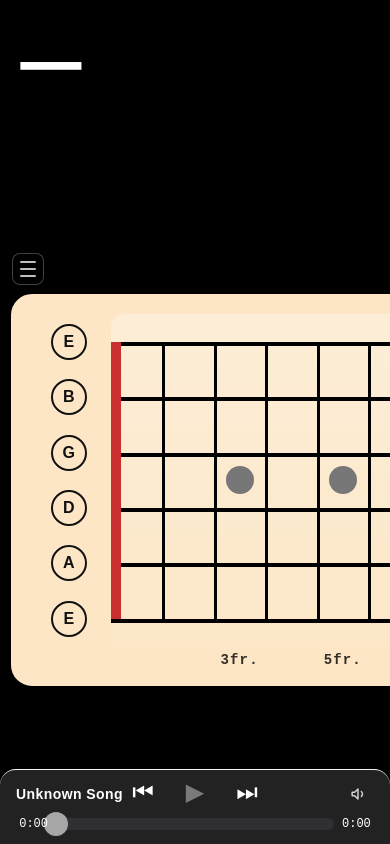
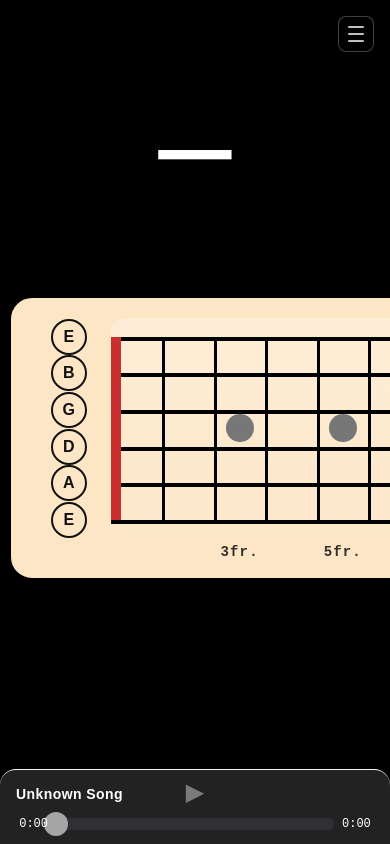
Before and after one commit to damienpoulsen/JAM, a Next.js app: page /jam/1 in a window 390 px wide. Built offline with nearby package versions, Linux system fonts and the light colour scheme; a web font is replaced by a local one.

Commit message:
Mobile UI: centered chords, locked fretboard scroll, settings top-right, remove volume/skip buttons
Co-Authored-By: Claude Sonnet 4.6 <noreply@anthropic.com>

```diff
--- a/app/jam/[id]/components/Fretboard.tsx
+++ b/app/jam/[id]/components/Fretboard.tsx
@@ -18,6 +18,7 @@ type FretboardProps = {
     markerColorOverride?: string;
     labelTextColor?: "white" | "black";
     noteTextColor?: "white" | "black";
+    compact?: boolean;
     fretMarkers: number[];
     frets: number;
     getDisplayedFretboardLabel: (noteIndex: number) => string;
@@ -34,6 +35,7 @@ export default function Fretboard({
     markerColorOverride,
     labelTextColor,
     noteTextColor,
+    compact,
     fretMarkers,
     frets,
     getDisplayedFretboardLabel,
@@ -43,6 +45,7 @@ export default function Fretboard({
     tuning,
     tuningIndex,
 }: FretboardProps) {
+    const stringsHeightPx = compact ? 220 : 332;
     const boardBackground = boardColorOverride ?? "#0f1115";
     const isDarkBoard = hexLuminance(boardBackground) < 0.45;
     const boardBorder = isDarkBoard ? "#f4f4f5" : "#000000";
@@ -73,7 +76,7 @@ export default function Fretboard({
                     }}
                 >
                     <div className="flex">
-                        <div className="relative mr-6 h-[332px] w-9">
+                        <div className="relative mr-6 w-9" style={{ height: `${stringsHeightPx}px` }}>
                             {[...tuning].reverse().map((note, index) => {
                                 const stringIndex = strings - index - 1;
                                 const openNoteIndex = tuningIndex[stringIndex];
@@ -107,7 +110,7 @@ export default function Fretboard({
                         </div>
 
                         <div className="flex-1">
-                            <div className="relative h-[332px]">
+                            <div className="relative" style={{ height: `${stringsHeightPx}px` }}>
                                 <div
                                     className="absolute inset-0 rounded-[14px]"
                                     style={{ backgroundImage: innerGradient }}
@@ -169,7 +172,7 @@ export default function Fretboard({
                                                     transform: "translate(-50%, -50%)",
                                                 }}
                                             >
-                                                <div className="flex flex-col items-center gap-[68px]">
+                                                <div className="flex flex-col items-center" style={{ gap: `${Math.round(68 * stringsHeightPx / 332)}px` }}>
                                                     <div className="h-7 w-7 rounded-full" style={{ backgroundColor: markerColor }} />
                                                     <div className="h-7 w-7 rounded-full" style={{ backgroundColor: markerColor }} />
                                                 </div>
--- a/app/jam/[id]/components/MobilePlaybackControls.tsx
+++ b/app/jam/[id]/components/MobilePlaybackControls.tsx
@@ -10,15 +10,11 @@ type MobilePlaybackControlsProps = {
     formatTime: (time: number) => string;
     isAudioAvailable: boolean;
     isPlaying: boolean;
-    masterVolume: number;
     progress: number;
     songName: string;
-    volumeOpen: boolean;
     onTimelineTouchStart: (event: ReactTouchEvent<HTMLDivElement>) => void;
     onTimelineTouchMove: (event: ReactTouchEvent<HTMLDivElement>) => void;
     onTogglePlay: () => void;
-    onToggleVolumeOpen: () => void;
-    onVolumeChange: (value: number) => void;
 };
 
 export default function MobilePlaybackControls({
@@ -29,22 +25,18 @@ export default function MobilePlaybackControls({
     formatTime,
     isAudioAvailable,
     isPlaying,
-    masterVolume,
     progress,
     songName,
-    volumeOpen,
     onTimelineTouchStart,
     onTimelineTouchMove,
     onTogglePlay,
-    onToggleVolumeOpen,
-    onVolumeChange,
 }: MobilePlaybackControlsProps) {
     return (
         <div
             className="flex flex-col gap-1.5 rounded-t-2xl border-t-[1.5px] border-[#f4f4f5] px-4 pt-2 pb-3"
             style={{ background: barColor, color: contentColor }}
         >
-            {/* Song name (left) · Transport (center) · Volume (right) */}
+            {/* Song name (left) · Play button (center) */}
             <div className="flex items-center">
                 <div className="w-[30%] min-w-0">
                     <span
@@ -55,8 +47,7 @@ export default function MobilePlaybackControls({
                     </span>
                 </div>
 
-                <div className="flex flex-1 items-center justify-center gap-8 text-2xl">
-                    <button type="button">⏮</button>
+                <div className="flex flex-1 items-center justify-center text-2xl">
                     <button
                         type="button"
                         onClick={onTogglePlay}
@@ -65,50 +56,9 @@ export default function MobilePlaybackControls({
                     >
                         {isPlaying ? "⏸" : "▶"}
                     </button>
-                    <button type="button">⏭</button>
                 </div>
 
-                <div className="relative flex w-[30%] justify-end">
-                    <button
-                        type="button"
-                        onClick={onToggleVolumeOpen}
-                        aria-label="Volume"
-                        className="flex h-8 w-8 items-center justify-center opacity-80"
-                    >
-                        <svg
-                            viewBox="0 0 24 24"
-                            className="h-5 w-5"
-                            fill="none"
-                            stroke="currentColor"
-                            strokeWidth="1.8"
-                            strokeLinecap="round"
-                            strokeLinejoin="round"
-                        >
-                            <path d="M5 10v4h3l4 4V6l-4 4H5z" />
-                            <path d="M16 9a4 4 0 0 1 0 6" />
-                        </svg>
-                    </button>
-                    {volumeOpen && (
-                        <div className="fixed inset-0 z-40" onClick={onToggleVolumeOpen} />
-                    )}
-                    {volumeOpen && (
-                        <div className="absolute right-0 bottom-[calc(100%+8px)] z-50 w-[200px] rounded-xl border border-white/10 bg-[#12121a] p-3 shadow-[0_-16px_50px_rgba(0,0,0,0.45)]">
-                            <div className="mb-2 flex items-center justify-between text-[11px] uppercase tracking-[0.14em] text-white/68">
-                                <span>Volume</span>
-                                <span>{Math.round(masterVolume * 100)}%</span>
-                            </div>
-                            <input
-                                type="range"
-                                min="0"
-                                max="1"
-                                step="0.05"
-                                value={masterVolume}
-                                onChange={(e) => onVolumeChange(Number(e.target.value))}
-                                className="w-full accent-white"
-                            />
-                        </div>
-                    )}
-                </div>
+                <div className="w-[30%]" />
             </div>
 
             {/* Timeline */}
--- a/app/jam/[id]/page.tsx
+++ b/app/jam/[id]/page.tsx
@@ -1428,39 +1428,40 @@ export default function Page({ params }: { params: Promise<{ id: string }> }) {
             {/* ── Mobile layout (phones only, desktop untouched above) ── */}
             <div className="flex min-[900px]:hidden h-full flex-col overflow-hidden">
 
-                {/* Chord display — top 30%, current + next side by side */}
-                <div className="flex h-[30%] flex-row items-start gap-3 pt-4 px-4">
+                {/* Settings button — absolute top right */}
+                <button
+                    type="button"
+                    onClick={() => setMobileSettingsOpen(true)}
+                    className="absolute top-4 right-4 z-30 flex h-9 w-9 flex-col items-center justify-center gap-[5px] rounded-lg border border-white/25 bg-black/40"
+                    aria-label="Settings"
+                >
+                    <span className="block h-[2px] w-4 rounded-full bg-white/75" />
+                    <span className="block h-[2px] w-4 rounded-full bg-white/75" />
+                    <span className="block h-[2px] w-4 rounded-full bg-white/75" />
+                </button>
+
+                {/* Chord display — top 35%, centered and large */}
+                <div className="flex h-[35%] flex-col items-center justify-center px-4">
                     <div
-                        className="text-[clamp(4.5rem,20vw,8rem)] font-bold leading-none truncate drop-shadow-[0_4px_12px_rgba(0,0,0,0.3)]"
+                        className="text-[clamp(5rem,24vw,10rem)] font-bold leading-none text-center drop-shadow-[0_4px_12px_rgba(0,0,0,0.3)]"
                         style={{ color: chordDisplayColor || "#ffffff", fontFamily: "'Playfair Display', serif" }}
                     >
                         {currentChord || "—"}
                     </div>
                     <div
-                        className="mt-5 shrink-0 text-[clamp(2rem,9vw,3.5rem)] leading-none"
+                        className="mt-3 text-[clamp(2.2rem,10vw,4rem)] leading-none text-center"
                         style={{ color: chordDisplayColor ? `${chordDisplayColor}66` : "rgba(255,255,255,0.4)", fontFamily: "'Playfair Display', serif" }}
                     >
                         {nextChord || ""}
                     </div>
                 </div>
 
-                {/* Fretboard — flex-1 (takes remaining space) */}
-                <div className="flex flex-1 flex-col overflow-hidden min-h-0">
-                    <div className="flex shrink-0 items-center px-3 pb-1.5">
-                        <button
-                            type="button"
-                            onClick={() => setMobileSettingsOpen(true)}
-                            className="flex h-8 w-8 flex-col items-center justify-center gap-[5px] rounded-lg border border-white/25 bg-black/40"
-                            aria-label="Settings"
-                        >
-                            <span className="block h-[2px] w-4 rounded-full bg-white/75" />
-                            <span className="block h-[2px] w-4 rounded-full bg-white/75" />
-                            <span className="block h-[2px] w-4 rounded-full bg-white/75" />
-                        </button>
-                    </div>
-                    <div className="flex-1 overflow-x-auto overflow-y-auto min-h-0">
+                {/* Fretboard — flex-1, horizontal scroll only */}
+                <div className="flex flex-1 overflow-hidden min-h-0">
+                    <div className="flex-1 overflow-x-auto overflow-y-hidden min-h-0">
                         <div style={{ minWidth: "200vw" }} className="h-full">
                             <Fretboard
+                                compact
                                 boardColorOverride={boardColor}
                                 stringColorOverride={stringColor}
                                 markerColorOverride={markerColor}
@@ -1489,15 +1490,11 @@ export default function Page({ params }: { params: Promise<{ id: string }> }) {
                         formatTime={formatTime}
                         isAudioAvailable={isAudioAvailable}
                         isPlaying={isPlaying}
-                        masterVolume={masterVolume}
                         progress={progress}
                         songName={song.name}
-                        volumeOpen={volumeOpen}
                         onTimelineTouchStart={handleTimelineTouch}
                         onTimelineTouchMove={handleTimelineTouch}
                         onTogglePlay={togglePlay}
-                        onToggleVolumeOpen={() => setVolumeOpen((current) => !current)}
-                        onVolumeChange={setMasterVolume}
                     />
                 </div>
 
```
